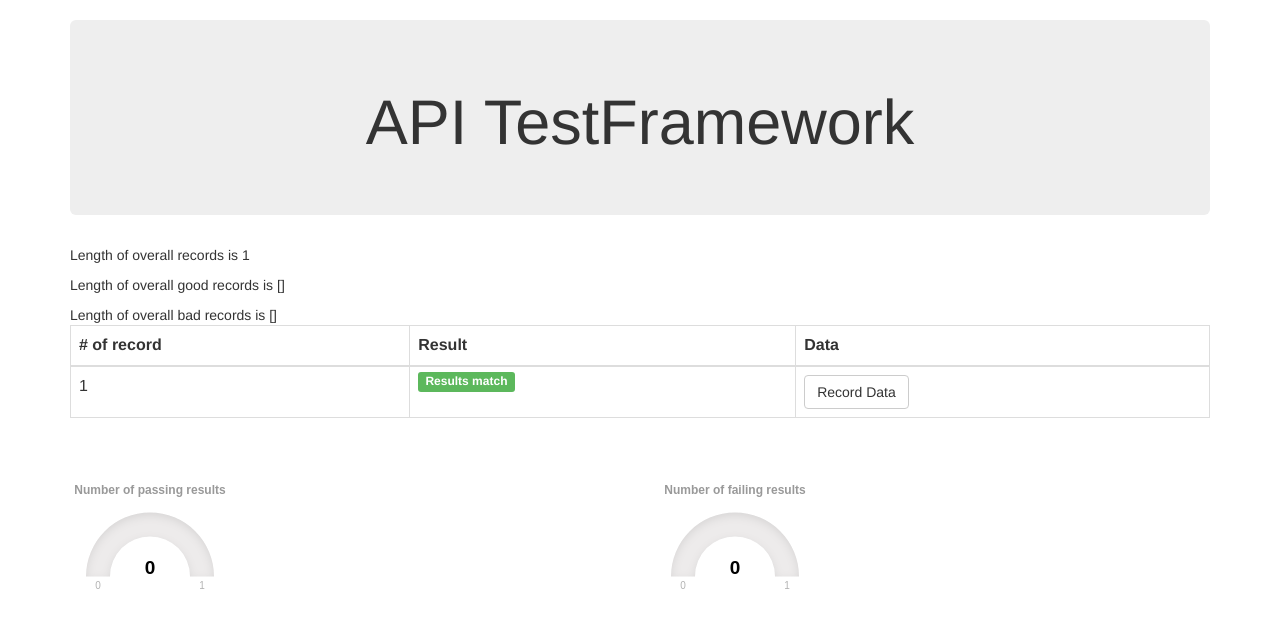
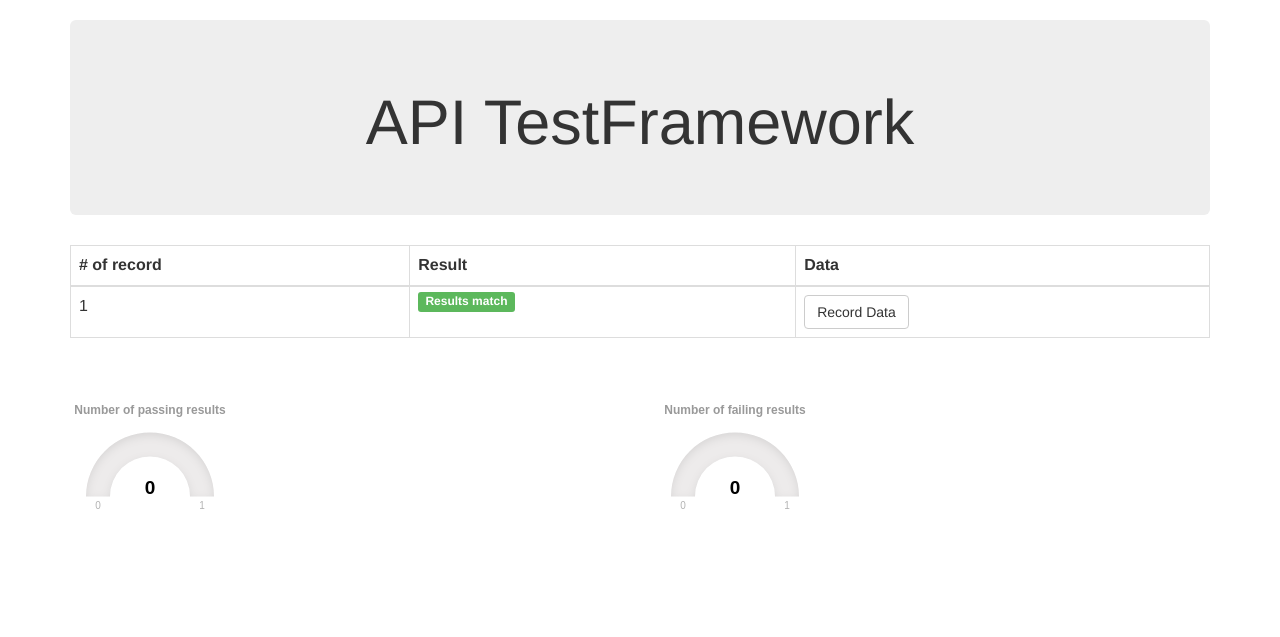
Before and after one commit to davidfic/api_testing, a Flask app: template app/templates/index.html in a window 1280 px wide. Shown: the part 52-689 px from the top of the page. Run offline with Flask 2, Linux system fonts and the light colour scheme; the template is opened without the code that fills it: most values are stand-ins (such as "Sample title", 1, 10 or a date in 2020); parts of the project's set-up code (start-up, migrations or seed data) failed here and were passed over; some libraries are stand-ins or nearby versions.

Commit message:
removing some debugging code

```diff
--- a/app/templates/index.html
+++ b/app/templates/index.html
@@ -22,10 +22,6 @@
 
 
 <div class="container">
-  <p>Length of overall records is {{data|length}}
-
-  <p>Length of overall good records is {{good}}
-  <p>Length of overall bad records is {{bad}}
   <table class="table table-bordered table-hover">
     <thead>
           <tr>
```
